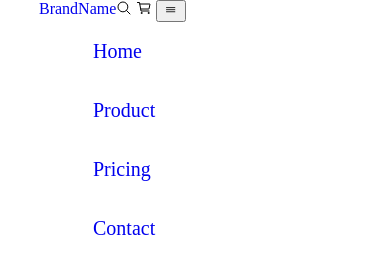
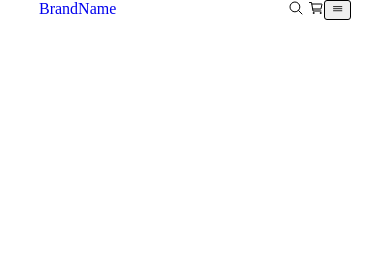
Before and after one commit to FredrickWambua/Jituchallenges, a plain HTML site: page frontend/index.html in a window 390 px wide. Drawn offline with nearby package versions, Linux system fonts and the light colour scheme.

Commit message:
styles the nevbar to collapse

```diff
--- a/frontend/index.html
+++ b/frontend/index.html
@@ -12,11 +12,13 @@
         <nav>
             <div class="navbar">
                 <a href="#" class="navbar-brand">BrandName</a>
-                <ion-icon name="search-outline"></ion-icon>
-                <ion-icon name="cart-outline"></ion-icon>
-                <button class="toggle-collapse">
-                    <ion-icon name="reorder-three-outline"></ion-icon>
-                </button>
+                <div class="nav-elements">
+                    <ion-icon name="search-outline"></ion-icon>
+                    <ion-icon name="cart-outline"></ion-icon>
+                    <button class="toggle-collapse">
+                        <ion-icon name="reorder-three-outline"></ion-icon>
+                    </button>
+                </div>
                 <div class="navbar-collapse">
                     <ul class="navbar-nav">
                         <li class="nav-item">
@@ -38,5 +40,14 @@
     </div>
     <script type="module" src="https://unpkg.com/ionicons@5.5.2/dist/ionicons/ionicons.esm.js"></script>
     <script nomodule src="https://unpkg.com/ionicons@5.5.2/dist/ionicons/ionicons.js"></script>
+    <script src="https://code.jquery.com/jquery-3.6.0.min.js" integrity="sha256-/xUj+3OJU5yExlq6GSYGSHk7tPXikynS7ogEvDej/m4="
+    crossorigin="anonymous"></script>
+    <script>
+        $(document).ready(function(){
+            $('.toggle-collapse').click(function(){
+                $('.navbar-collapse').toggleClass('collapse');
+            });
+        });
+    </script>
 </body>
 </html>
--- a/frontend/styles.css
+++ b/frontend/styles.css
@@ -13,7 +13,9 @@ body {
     float: left;
     text-decoration: none;
 }
-
+.nav-elements {
+    float: right;
+}
 .navbar-nav {
     margin-top: 0;
 
@@ -26,7 +28,51 @@ body {
 
 .navbar-nav .nav-item a {
     text-decoration: none;
-    display: flex;
+    display: inline-block;
     padding: 0.9em 0.7em;
     font-size: 20px;
 }
+
+.toggle-collapse {
+    float: right;
+    border: 1px solid;
+    border-radius: 3px;
+    cursor: pointer;
+}
+
+.toggle-collapse :hover {
+    color: green;
+}
+
+@media screen and (max-width: 456px) {
+    .navbar-brand  {
+        display: inline-block;
+        float: none;
+    }
+
+    .toggle-collapse {
+        display: inline-block;
+    }
+
+    .navbar-nav {
+        padding: 0;
+    }
+
+    .navbar .navbar-nav .nav-item {
+        display: block;
+        list-style: none;
+    }
+
+    .navbar-collapse {
+        width: 100px;
+        overflow: hidden;
+        text-align: center;
+        height: 0vh;
+        transition: all 500ms ease;
+    }
+
+    .collapse {
+        height: 60vh;
+        width: 100%;
+    }
+}
```
